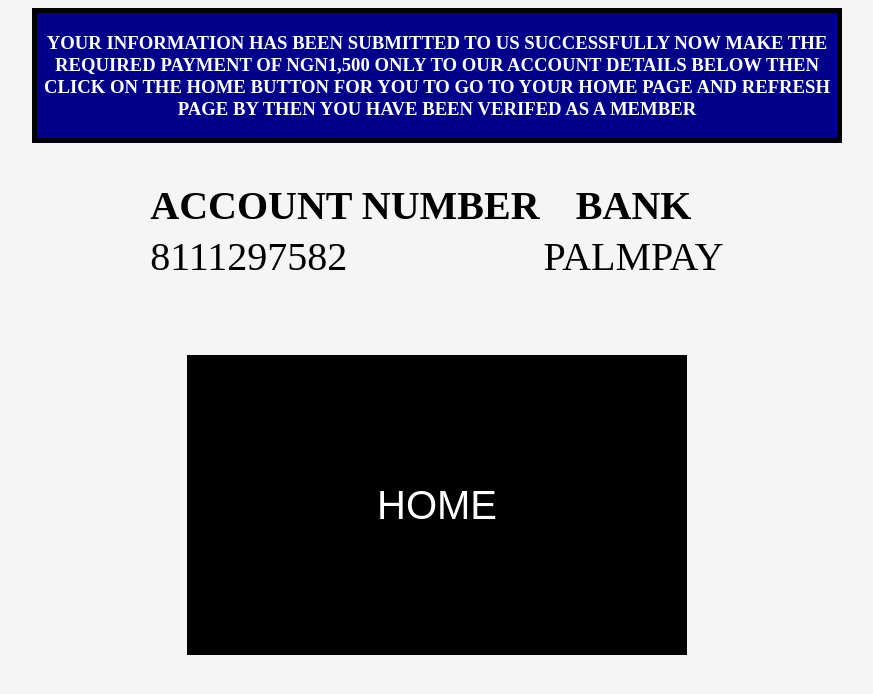
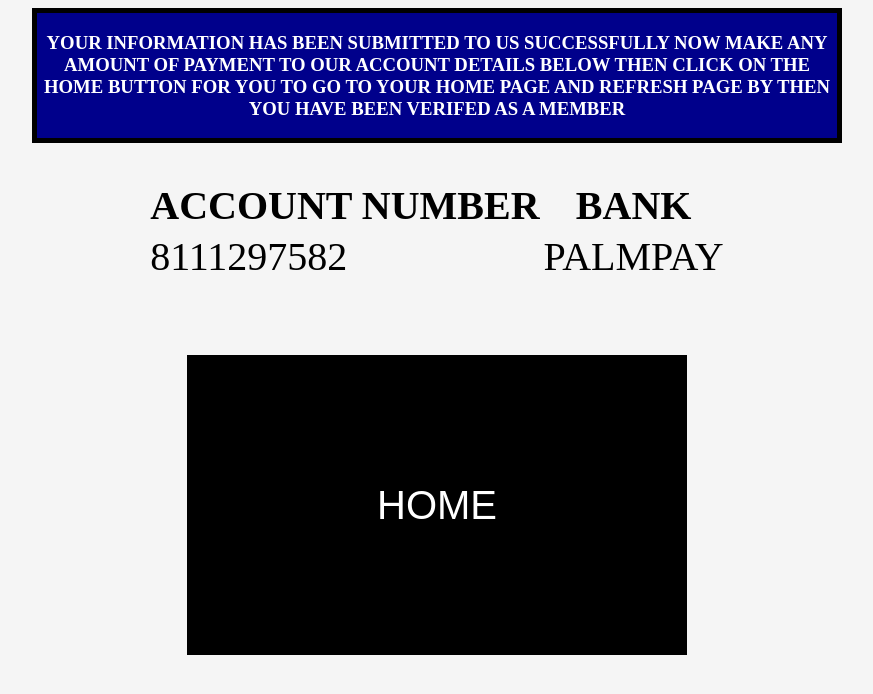
Before and after one commit to goodjame/XSPACE-PAYMENT.COM, a plain HTML site: page index.html in a window 1280 px wide. Shown: the whole page, without its empty margins (203-1076 px from the left). Drawn offline with Linux system fonts and the light colour scheme.

Commit message:
Update index.html

```diff
--- a/index.html
+++ b/index.html
@@ -11,7 +11,7 @@
   <center>
     <div>
   <h3>
-    YOUR INFORMATION HAS BEEN SUBMITTED TO US SUCCESSFULLY NOW MAKE THE REQUIRED PAYMENT OF NGN1,500 ONLY TO OUR ACCOUNT DETAILS BELOW THEN CLICK ON THE HOME BUTTON FOR YOU TO GO TO YOUR HOME PAGE AND REFRESH PAGE BY THEN YOU HAVE BEEN VERIFED AS A MEMBER
+    YOUR INFORMATION HAS BEEN SUBMITTED TO US SUCCESSFULLY NOW MAKE ANY AMOUNT OF PAYMENT TO OUR ACCOUNT DETAILS BELOW THEN CLICK ON THE HOME BUTTON FOR YOU TO GO TO YOUR HOME PAGE AND REFRESH PAGE BY THEN YOU HAVE BEEN VERIFED AS A MEMBER
   </h3>
     </div>
     <br>
```
